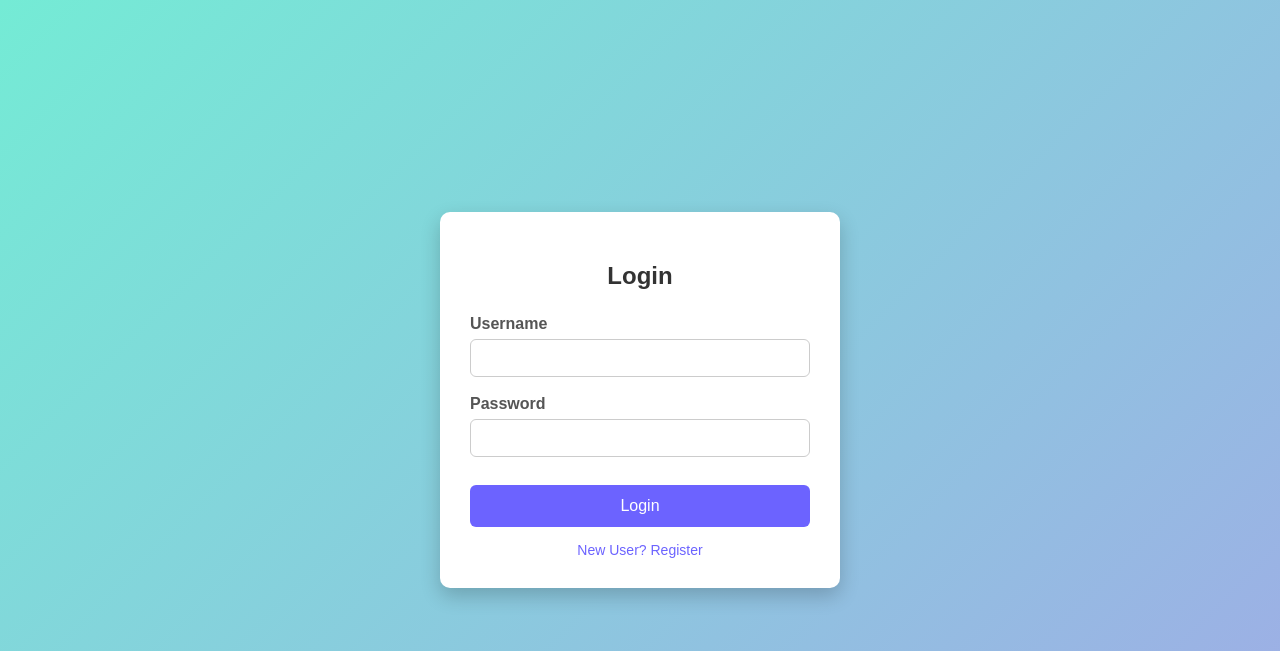
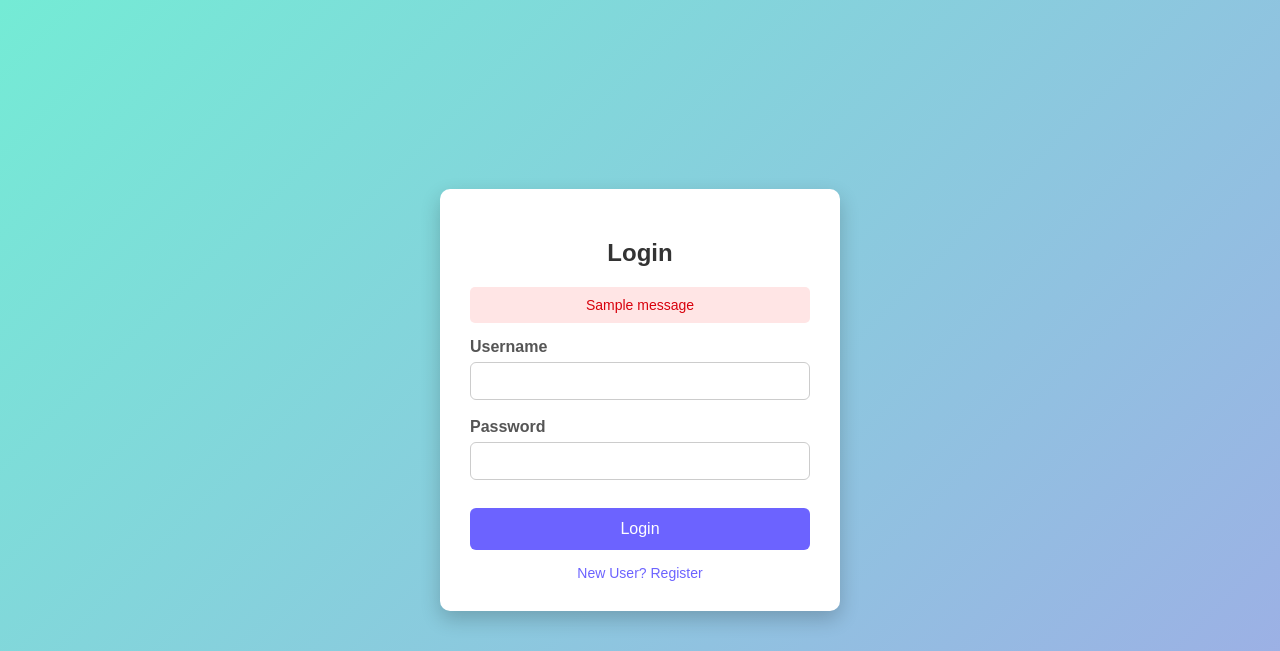
Before and after one commit to manali-chavan/Project_Django, a Django app: template Hospital_Project/templates/myapp/login.html in a window 1280 px wide. Shown: the top 651 px of the page. Run offline with Django 3.2, Linux system fonts and the light colour scheme; the template is opened without the code that fills it, so the values that code supplies are empty; one stand-in notice (Sample message) is shown.

Commit message:
login msg

```diff
--- a/Hospital_Project/templates/myapp/login.html
+++ b/Hospital_Project/templates/myapp/login.html
@@ -31,8 +31,17 @@
         }
 
         h2 {
-            margin-bottom: 25px;
+            margin-bottom: 20px;
             color: #333;
+        }
+
+        .error-message {
+            background-color: #ffe5e5;
+            color: #d8000c;
+            padding: 10px;
+            border-radius: 5px;
+            margin-bottom: 15px;
+            font-size: 14px;
         }
 
         .form-group {
@@ -88,7 +97,6 @@
             text-decoration: underline;
         }
 
-        /* Mobile responsiveness */
         @media (max-width: 480px) {
             .container {
                 padding: 20px;
@@ -105,17 +113,26 @@
 <div class="container">
     <h2>Login</h2>
 
+    <!-- Display Error Messages -->
+    {% if messages %}
+        {% for message in messages %}
+            <div class="error-message">
+                {{ message }}
+            </div>
+        {% endfor %}
+    {% endif %}
+
     <form method="post">
         {% csrf_token %}
 
         <div class="form-group">
             <label>Username</label>
-            <input type="text" name="username">
+            <input type="text" name="username" required>
         </div>
 
         <div class="form-group">
             <label>Password</label>
-            <input type="password" name="password">
+            <input type="password" name="password" required>
         </div>
 
         <button type="submit">Login</button>
```
Also changed, not shown: Hospital_Project/myapp/views.py (+7 -3 lines), Hospital_Project/db.sqlite3.
